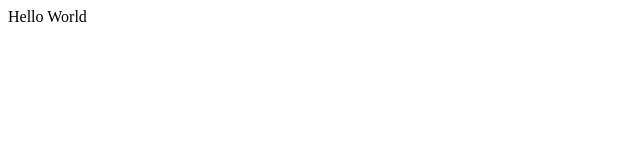
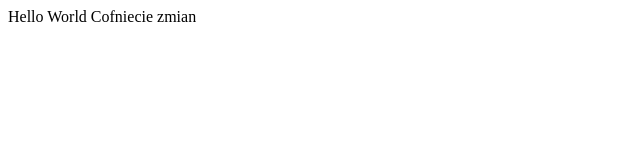
Before and after one commit to DawidKrupski/Zadanie-1, a plain HTML site: page index.html in a window 1280 px wide. Shown: the whole page, without its empty margins (0-640 px from the left). Drawn offline with Linux system fonts and the light colour scheme.

Commit message:
zmiany po cofnięciu

```diff
--- a/index.html
+++ b/index.html
@@ -6,6 +6,6 @@
     <title>Document</title>
   </head>
   <body>
-    Hello World
+    Hello World Cofniecie zmian
   </body>
 </html>
```
